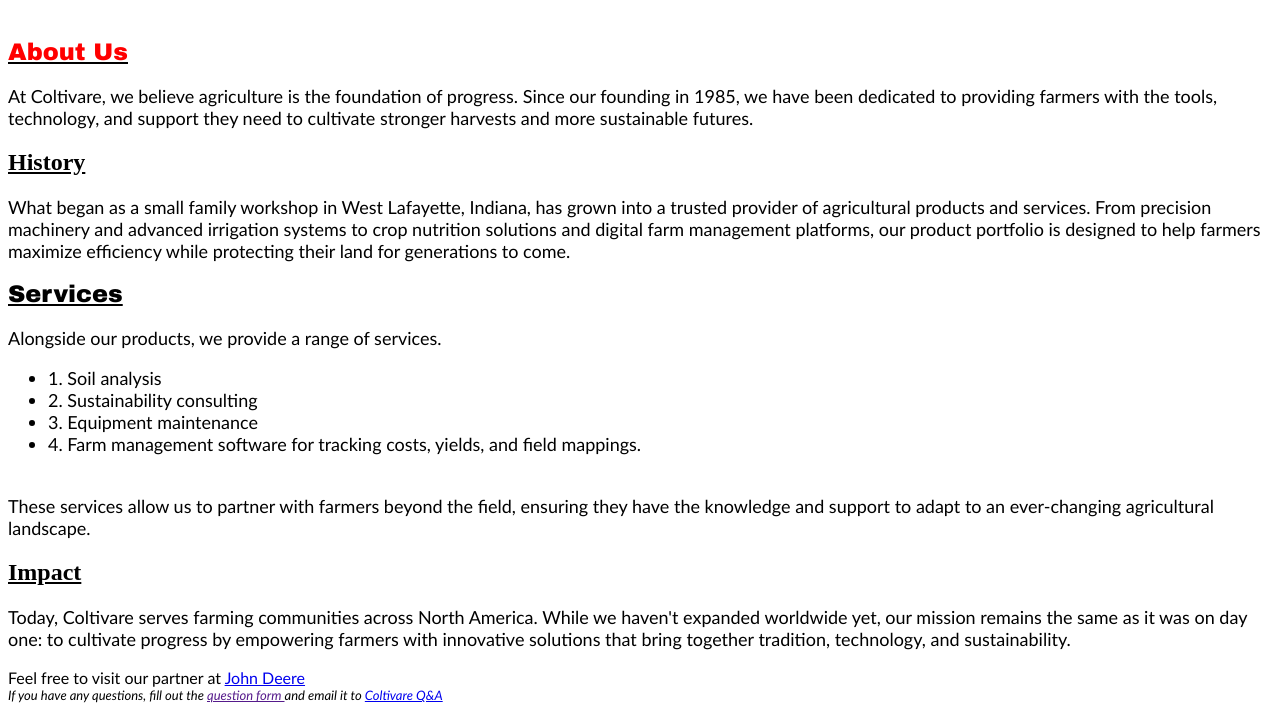
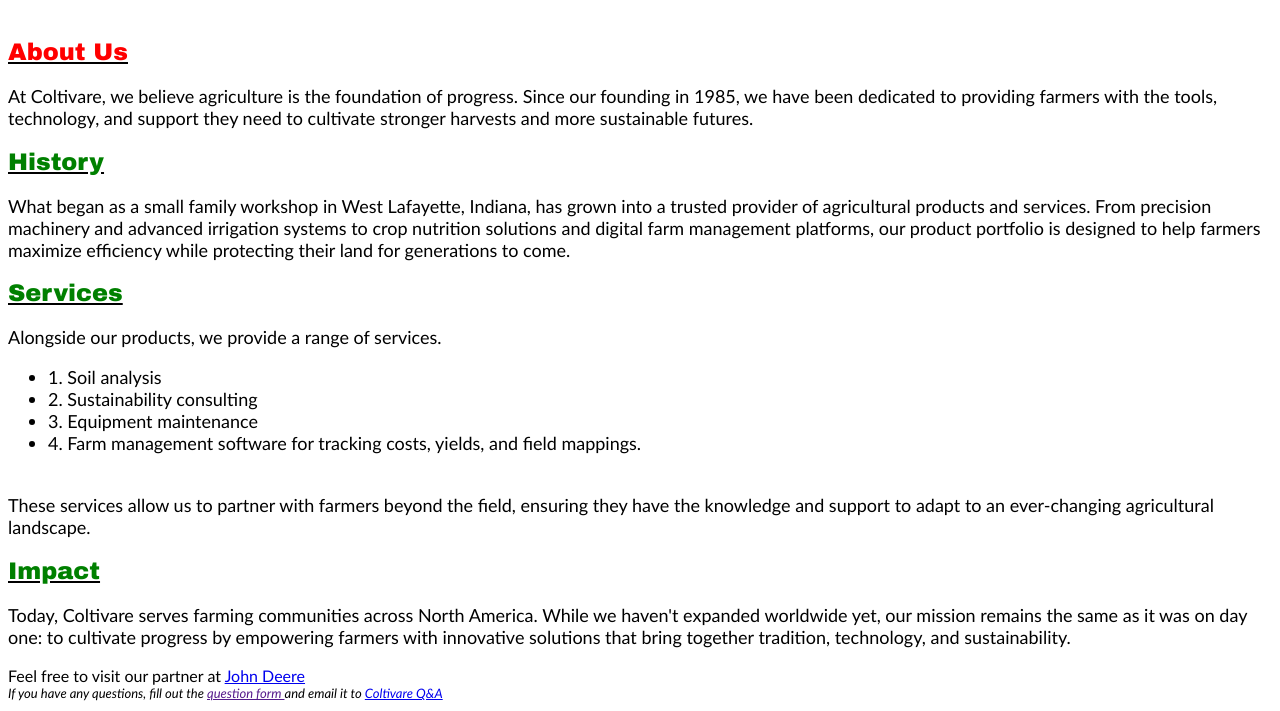
Before and after one commit to carsonkeiser-bot/coltivarecompany.github.io, a plain HTML site: page index.html in a window 1280 px wide. Shown: the part 123-834 px from the top of the page. Drawn offline with Linux system fonts and the light colour scheme.

Commit message:
Update index.html

```diff
--- a/index.html
+++ b/index.html
@@ -13,11 +13,11 @@
 <font size="4" face="Calibri">At Coltivare, we believe agriculture is the foundation of progress. Since our founding in 1985, we have been dedicated to providing farmers with the tools,
   technology, and support they need to cultivate stronger harvests and more sustainable futures.</font>
 <br>
-<h2><b><u>History </u></b></h2>
+<h2><b><u> <font face="Arial Black" font color="green">History</font></u></b></h2>
 <font size="4" face="Calibri">What began as a small family workshop in West Lafayette, Indiana, has grown into a trusted provider of agricultural products and services.
     From precision machinery and advanced irrigation systems to crop nutrition solutions and digital farm management platforms, our product portfolio is designed to help farmers maximize efficiency while protecting their land for generations to come. </font>
 <br>
-<h2><b><u><font face="Arial Black">Services</font></u></b></h2>
+<h2><b><u><font face="Arial Black" font color="green">Services</font></u></b></h2>
 <font size="4" face=" Calibri"> Alongside our products, we provide a range of services.
 <br>
 <ul>
@@ -29,7 +29,7 @@
 <br>
  These services allow us to partner with farmers beyond the field, ensuring they have the knowledge and support to adapt to an ever-changing agricultural landscape. </font>
 <br>
-<h2><b><u>Impact</u></b></h2>
+<h2><b><u><font face="Arial Black" font color="green">Impact</font></u></b></h2>
 <font size="4" face="Calibri">Today, Coltivare serves farming communities across North America. While we haven't expanded worldwide yet, our mission remains the same as it was on day one: to cultivate progress by empowering farmers with innovative solutions that bring together tradition, technology, and sustainability.</font>
 <br>
 <br>
```
